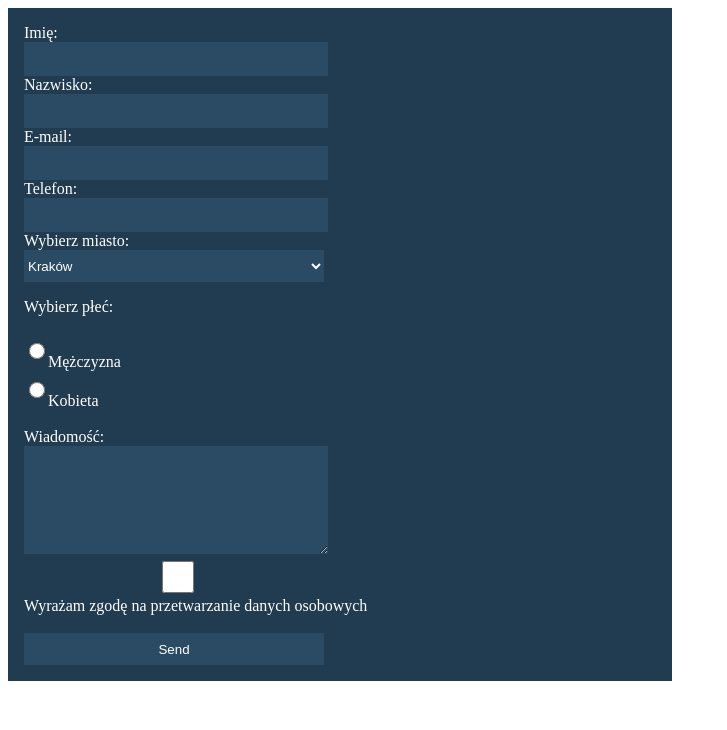
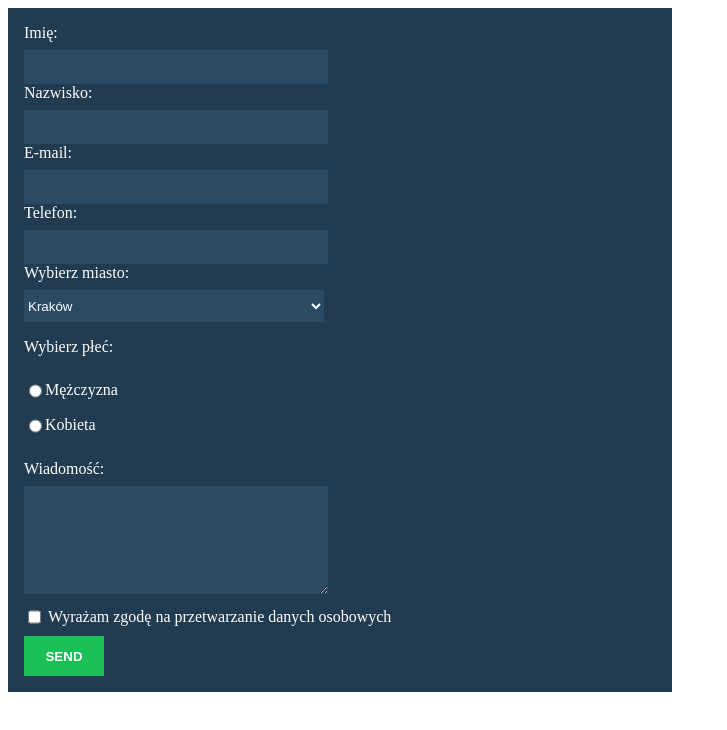
Before and after one commit to tycoonkabuzi/Task50373, a plain HTML site: page index.html in a window 1280 px wide. Shown: the whole page, without its empty margins (0-727 px from the left). Drawn offline with Linux system fonts and the light colour scheme; files that its build step writes are made by us from their sources.

Commit message:
All done

```diff
--- a/css/style.css
+++ b/css/style.css
@@ -33,6 +33,27 @@ textarea {
 label[for*="male"] {
   display: inline;
 }
-input[type="radio"] {
-  width: 2vh;
+input[type="radio"],
+input[type="checkbox"] {
+  width: auto;
 }
+label {
+  margin-bottom: 1vh;
+  display: block;
+}
+label[for="agreement"] {
+  display: inline;
+}
+label,
+input {
+  vertical-align: middle;
+}
+input[type="submit"] {
+  background-color: #1ac056;
+  width: 10vh;
+  height: 5vh;
+  font-weight: 800;
+}
+input[type="submit"]:hover {
+  background-color: #46e881;
+}
--- a/index.html
+++ b/index.html
@@ -55,7 +55,7 @@
         >Wyrażam zgodę na przetwarzanie danych osobowych</label
       >
       <br />
-      <input type="submit" value="Send" />
+      <input type="submit" value="SEND" />
     </form>
   </body>
 </html>
```
